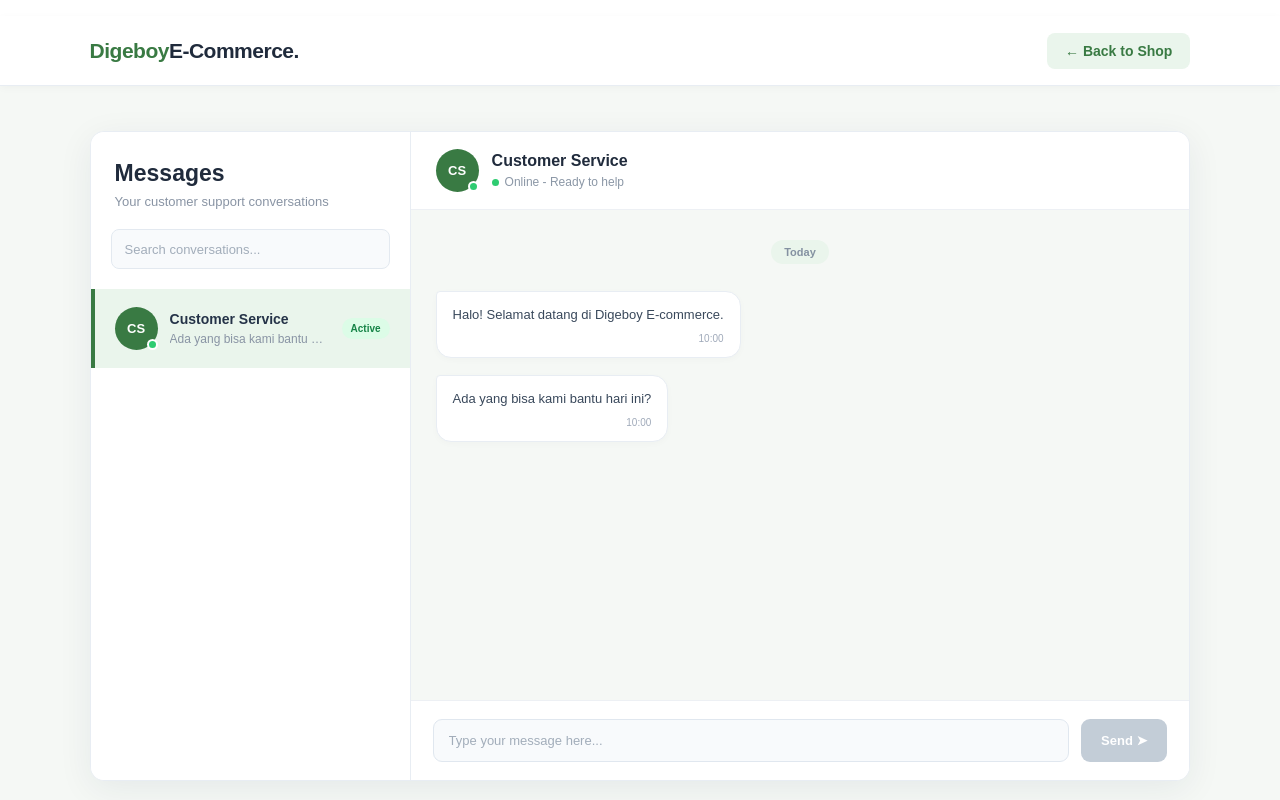
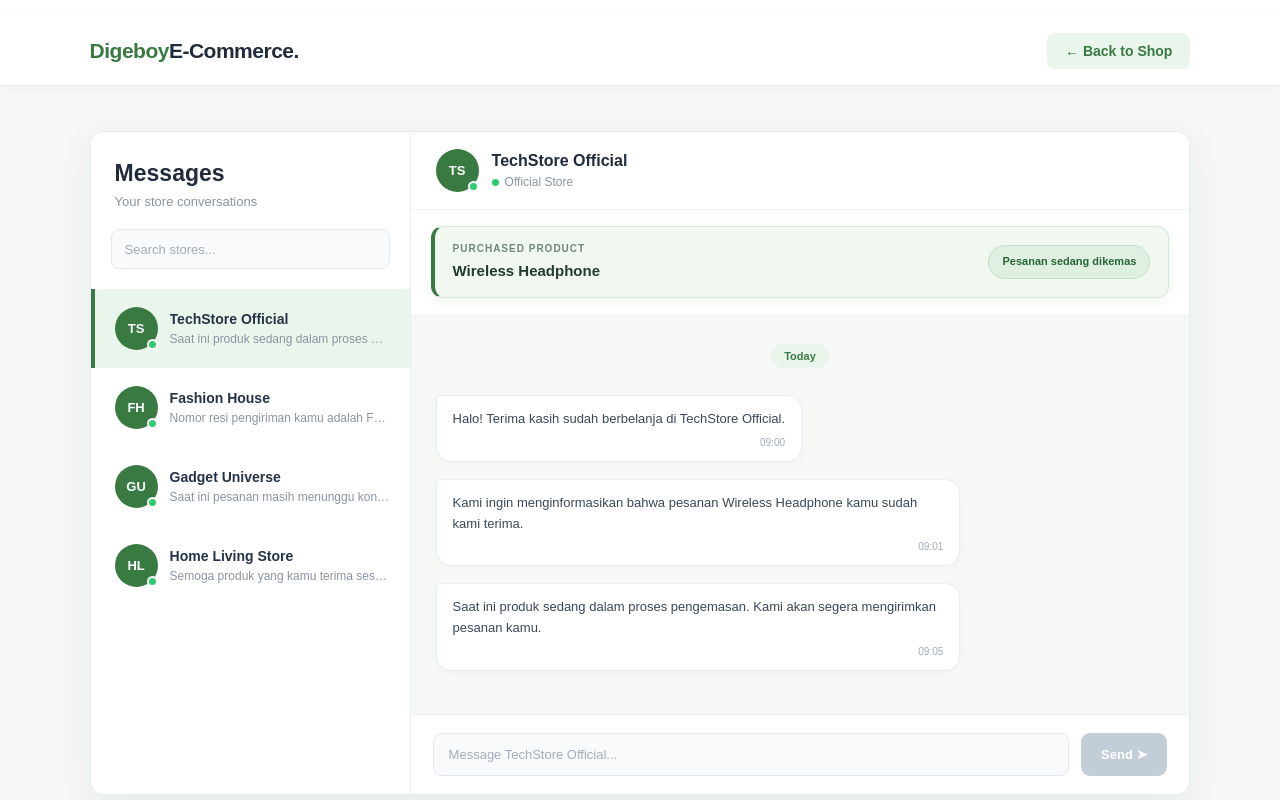
Before and after one commit to Luna-eh023/UAS-E-Commerce, a Next.js app: page / in a window 1280 px wide. Shown: the part 1380-2180 px from the top of the page. Built offline with nearby package versions, Linux system fonts and the light colour scheme.

Commit message:
Menambah chat store dan mempercantik UI dichat

```diff
--- a/src/app/component/ChatPage.module.css
+++ b/src/app/component/ChatPage.module.css
@@ -18,6 +18,7 @@
   background: #ffffff;
   border-bottom: 1px solid #e8edf3;
   box-shadow: 0 2px 8px rgba(0, 0, 0, 0.03);
+  box-sizing: border-box;
 }
 
 .logo {
@@ -67,6 +68,7 @@
   flex-direction: column;
   background: #ffffff;
   border-right: 1px solid #e8edf3;
+  min-width: 0;
 }
 
 .sidebarHeader {
@@ -107,18 +109,33 @@
   color: #a2adba;
 }
 
+.conversationList {
+  display: flex;
+  flex-direction: column;
+}
+
 .conversation {
   display: flex;
   align-items: center;
   gap: 12px;
   padding: 18px 20px;
-  background: #EAF5EC;
-  border-left: 4px solid #397A43;
+  min-width: 0;
+  border-left: 4px solid transparent;
+  background: #ffffff;
   cursor: pointer;
   transition: 0.2s ease;
 }
 
 .conversation:hover {
+  background: #F5F8F5;
+}
+
+.conversationSelected {
+  background: #EAF5EC;
+  border-left-color: #397A43;
+}
+
+.conversationSelected:hover {
   background: #DFF0E2;
 }
 
@@ -158,6 +175,9 @@
   font-size: 14px;
   font-weight: 700;
   color: #253348;
+  white-space: nowrap;
+  overflow: hidden;
+  text-overflow: ellipsis;
 }
 
 .conversationInfo p {
@@ -167,15 +187,6 @@
   text-overflow: ellipsis;
   font-size: 12px;
   color: #8994a4;
-}
-
-.activeLabel {
-  padding: 5px 9px;
-  border-radius: 20px;
-  background: #dcfce7;
-  color: #168447;
-  font-size: 10px;
-  font-weight: 700;
 }
 
 .chatContent {
@@ -211,12 +222,71 @@
   color: #8b97a6;
 }
 
+.chatHeaderInfo {
+  min-width: 0;
+}
+
 .greenDot {
   width: 7px;
   height: 7px;
   display: inline-block;
   border-radius: 50%;
   background: #2ecc71;
+}
+
+.chatContent .productInfo {
+  margin: 16px 20px;
+  padding: 16px 18px;
+  display: flex;
+  justify-content: space-between;
+  align-items: center;
+  gap: 15px;
+  background: #F0F8F0;
+  border: 1px solid #D5E8D7;
+  border-left: 4px solid #397A43;
+  border-radius: 12px;
+  box-shadow: 0 4px 12px rgba(57, 122, 67, 0.08);
+  box-sizing: border-box;
+}
+
+.chatContent .productInfo > div {
+  display: flex;
+  flex-direction: column;
+  gap: 6px;
+  min-width: 0;
+}
+
+.chatContent .productInfo > div > span {
+  display: block;
+  color: #718875;
+  font-size: 10px;
+  font-weight: 700;
+  letter-spacing: 1px;
+  text-transform: uppercase;
+}
+
+.chatContent .productInfo h4 {
+  margin: 0;
+  color: #253C2A;
+  font-size: 15px;
+  font-weight: 700;
+  line-height: 1.4;
+}
+
+.chatContent .productInfo .orderStatus {
+  display: inline-flex;
+  align-items: center;
+  justify-content: center;
+  flex-shrink: 0;
+  padding: 8px 13px;
+  background: #DFF0E2;
+  border: 1px solid #C5DFC9;
+  border-radius: 30px;
+  color: #286638;
+  font-size: 11px;
+  font-weight: 700;
+  text-align: center;
+  line-height: 1.4;
 }
 
 .messagesArea {
@@ -260,7 +330,7 @@
   padding: 6px 13px;
   border-radius: 20px;
   background: #EAF5EC;
-  color: #8491a1;
+  color: #397A43;
   font-size: 11px;
   font-weight: 600;
 }
@@ -421,6 +491,10 @@
   .messagesArea {
     padding: 20px;
   }
+
+  .chatContent .productInfo {
+    margin: 13px 15px;
+  }
 }
 
 @media (max-width: 600px) {
@@ -482,10 +556,6 @@
     font-size: 12px;
   }
 
-  .activeLabel {
-    font-size: 9px;
-  }
-
   .chatHeader {
     min-height: 68px;
     padding: 12px 16px;
@@ -493,6 +563,23 @@
 
   .chatHeader h3 {
     font-size: 14px;
+  }
+
+  .chatContent .productInfo {
+    margin: 12px;
+    padding: 13px;
+    gap: 8px;
+    flex-wrap: wrap;
+  }
+
+  .chatContent .productInfo h4 {
+    font-size: 13px;
+  }
+
+  .chatContent .productInfo .orderStatus {
+    max-width: 125px;
+    font-size: 10px;
+    white-space: normal;
   }
 
   .messagesArea {
@@ -549,8 +636,4 @@
   .messageForm button {
     padding: 0 10px;
   }
-
-  .activeLabel {
-    display: none;
-  }
 }
--- a/src/app/component/ChatPage.tsx
+++ b/src/app/component/ChatPage.tsx
@@ -12,40 +12,156 @@ interface Message {
   time: string;
 }
 
-export default function ChatPage() {
-  const [inputMessage, setInputMessage] = useState("");
-  const [messages, setMessages] = useState<Message[]>([
+interface Conversation {
+  id: number;
+  storeName: string;
+  initials: string;
+  productName: string;
+  status: string;
+  messages: Message[];
+}
+
+const initialConversations: Conversation[] = [
   {
     id: 1,
-      text: "Halo! Selamat datang di Digeboy E-commerce.",
+    storeName: "TechStore Official",
+    initials: "TS",
+    productName: "Wireless Headphone",
+    status: "Pesanan sedang dikemas",
+    messages: [
+      {
+        id: 1,
+        text: "Halo! Terima kasih sudah berbelanja di TechStore Official.",
         sender: "admin",
-      time: "10:00",
+        time: "09:00",
       },
       {
         id: 2,
-      text: "Ada yang bisa kami bantu hari ini?",
+        text: "Kami ingin menginformasikan bahwa pesanan Wireless Headphone kamu sudah kami terima.",
         sender: "admin",
-      time: "10:00",
+        time: "09:01",
       },
-  ]);
+      {
+        id: 3,
+        text: "Saat ini produk sedang dalam proses pengemasan. Kami akan segera mengirimkan pesanan kamu.",
+        sender: "admin",
+        time: "09:05",
+      },
+    ],
+  },
+  {
+    id: 2,
+    storeName: "Fashion House",
+    initials: "FH",
+    productName: "Premium Hoodie",
+    status: "Pesanan telah dikirim",
+    messages: [
+      {
+        id: 1,
+        text: "Halo! Terima kasih telah membeli Premium Hoodie di Fashion House.",
+        sender: "admin",
+        time: "09:10",
+      },
+      {
+        id: 2,
+        text: "Kabar baik! Pesanan kamu sudah berhasil kami serahkan kepada pihak ekspedisi.",
+        sender: "admin",
+        time: "09:12",
+      },
+      {
+        id: 3,
+        text: "Nomor resi pengiriman kamu adalah FSH20261124. Silakan gunakan nomor tersebut untuk melacak paket.",
+        sender: "admin",
+        time: "09:15",
+      },
+    ],
+  },
+  {
+    id: 3,
+    storeName: "Gadget Universe",
+    initials: "GU",
+    productName: "Smart Watch Series 8",
+    status: "Menunggu pembayaran",
+    messages: [
+      {
+        id: 1,
+        text: "Halo! Selamat datang di Gadget Universe.",
+        sender: "admin",
+        time: "09:20",
+      },
+      {
+        id: 2,
+        text: "Kami menerima pesanan Smart Watch Series 8 dari akun kamu.",
+        sender: "admin",
+        time: "09:21",
+      },
+      {
+        id: 3,
+        text: "Saat ini pesanan masih menunggu konfirmasi pembayaran. Silakan selesaikan pembayaran agar pesanan dapat kami proses.",
+        sender: "admin",
+        time: "09:25",
+      },
+    ],
+  },
+  {
+    id: 4,
+    storeName: "Home Living Store",
+    initials: "HL",
+    productName: "Minimalist Table Lamp",
+    status: "Pesanan selesai",
+    messages: [
+      {
+        id: 1,
+        text: "Halo! Terima kasih sudah berbelanja di Home Living Store.",
+        sender: "admin",
+        time: "09:30",
+      },
+      {
+        id: 2,
+        text: "Kami ingin menginformasikan bahwa Minimalist Table Lamp sudah berhasil dikirim dan diterima.",
+        sender: "admin",
+        time: "09:35",
+      },
+      {
+        id: 3,
+        text: "Semoga produk yang kamu terima sesuai harapan. Terima kasih telah berbelanja bersama kami!",
+        sender: "admin",
+        time: "09:40",
+      },
+    ],
+  },
+];
 
+export default function ChatPage() {
+  const [conversations, setConversations] = useState<Conversation[]>(
+    initialConversations
+  );
+
+  const [selectedConversationId, setSelectedConversationId] =
+    useState<number>(1);
+
+  const [inputMessage, setInputMessage] = useState("");
   const [isTyping, setIsTyping] = useState(false);
   const [chatLoaded, setChatLoaded] = useState(false);
 
   const messagesEndRef = useRef<HTMLDivElement>(null);
 
+  const selectedConversation = conversations.find(
+    (conversation) => conversation.id === selectedConversationId
+  );
+
   useEffect(() => {
-    const savedMessages = localStorage.getItem("digeboy-chat");
+    const savedChats = localStorage.getItem("digeboy-store-chats-v1");
 
-    if (savedMessages) {
+    if (savedChats) {
       try {
-        const parsedMessages: Message[] = JSON.parse(savedMessages);
+        const parsedChats: Conversation[] = JSON.parse(savedChats);
 
-        if (Array.isArray(parsedMessages)) {
-          setMessages(parsedMessages);
+        if (Array.isArray(parsedChats)) {
+          setConversations(parsedChats);
         }
       } catch {
-        localStorage.removeItem("digeboy-chat");
+        localStorage.removeItem("digeboy-store-chats-v1");
       }
     }
 
@@ -55,69 +171,53 @@ export default function ChatPage() {
   useEffect(() => {
     if (chatLoaded) {
       localStorage.setItem(
-        "digeboy-chat",
-        JSON.stringify(messages)
+        "digeboy-store-chats-v1",
+        JSON.stringify(conversations)
       );
     }
 
     messagesEndRef.current?.scrollIntoView({
       behavior: "smooth",
     });
-  }, [messages, chatLoaded]);
+  }, [conversations, chatLoaded, selectedConversationId]);
 
   const handleSendMessage = (e: FormEvent<HTMLFormElement>) => {
     e.preventDefault();
 
     const userText = inputMessage.trim();
 
-    if (!userText || isTyping) return;
+    if (!userText || isTyping || !selectedConversation) return;
 
     const now = new Date().toLocaleTimeString("id-ID", {
       hour: "2-digit",
       minute: "2-digit",
     });
 
-    const newMessage: Message = {
+    const userMessage: Message = {
       id: Date.now(),
       text: userText,
       sender: "user",
       time: now,
     };
 
-    setMessages((prev) => [...prev, newMessage]);
+    setConversations((prev) =>
+      prev.map((conversation) =>
+        conversation.id === selectedConversationId
+          ? {
+              ...conversation,
+              messages: [...conversation.messages, userMessage],
+            }
+          : conversation
+      )
+    );
+
     setInputMessage("");
     setIsTyping(true);
-
-    const text = userText.toLowerCase();
-
-    let reply =
-      "Terima kasih sudah menghubungi Digeboy E-commerce. Ada hal lain yang bisa kami bantu?";
-
-    if (text.includes("harga")) {
-      reply = "Untuk informasi harga, silakan cek katalog produk kami.";
-    } else if (
-      text.includes("pengiriman") ||
-      text.includes("lacak")
-    ) {
-      reply = "Untuk mengecek pengiriman, silakan buka menu Lacak Pesanan. Kamu bisa mencoba nomor DGB001.";
-    } else if (
-      text.includes("pesanan") ||
-      text.includes("order")
-    ) {
-      reply = "Silakan berikan nomor pesanan kamu agar bisa kami bantu cek.";
-    } else if (
-      text.includes("halo") ||
-      text.includes("hai")
-    ) {
-      reply = "Halo! Senang bisa membantu kamu. Ada yang ingin ditanyakan?";
-    } else if (text.includes("terima kasih")) {
-      reply = "Sama-sama! Terima kasih sudah berbelanja di Digeboy.";
-    }
 
     window.setTimeout(() => {
       const adminMessage: Message = {
         id: Date.now() + 1,
-        text: reply,
+        text: `Terima kasih sudah menghubungi ${selectedConversation.storeName}. Pesan kamu mengenai ${selectedConversation.productName} sudah kami terima. Tim toko kami akan segera membantu kamu.`,
         sender: "admin",
         time: new Date().toLocaleTimeString("id-ID", {
           hour: "2-digit",
@@ -125,14 +225,31 @@ export default function ChatPage() {
         }),
       };
 
-      setMessages((prev) => [...prev, adminMessage]);
+      setConversations((prev) =>
+        prev.map((conversation) =>
+          conversation.id === selectedConversationId
+            ? {
+                ...conversation,
+                messages: [...conversation.messages, adminMessage],
+              }
+            : conversation
+        )
+      );
+
       setIsTyping(false);
-    }, 800);
+    }, 1000);
   };
+
+  const handleSelectConversation = (id: number) => {
+    if (isTyping) return;
+
+    setSelectedConversationId(id);
+  };
+
+  if (!selectedConversation) return null;
 
   return (
     <main className={styles.chatPage} id="chat">
-
       <header className={styles.topbar}>
         <Link href="/" className={styles.logo}>
           Digeboy<span>E-Commerce.</span>
@@ -143,56 +260,86 @@ export default function ChatPage() {
         </Link>
       </header>
 
-
       <section className={styles.chatLayout}>
-
         <aside className={styles.sidebar}>
           <div className={styles.sidebarHeader}>
             <h2>Messages</h2>
-            <p>Your customer support conversations</p>
+            <p>Your store conversations</p>
           </div>
 
           <div className={styles.searchBox}>
             <input
               type="text"
-              placeholder="Search conversations..."
+              placeholder="Search stores..."
+              aria-label="Search stores"
               disabled
-              aria-label="Search conversations"
             />
           </div>
 
-          <div className={styles.conversation}>
+          <div className={styles.conversationList}>
+            {conversations.map((conversation) => {
+              const lastMessage =
+                conversation.messages[conversation.messages.length - 1];
+
+              return (
+                <div
+                  key={conversation.id}
+                  className={`${styles.conversation} ${
+                    selectedConversationId === conversation.id
+                      ? styles.conversationSelected
+                      : ""
+                  }`}
+                  onClick={() =>
+                    handleSelectConversation(conversation.id)
+                  }
+                  role="button"
+                  tabIndex={0}
+                  onKeyDown={(e) => {
+                    if (e.key === "Enter" || e.key === " ") {
+                      handleSelectConversation(conversation.id);
+                    }
+                  }}
+                >
                   <div className={styles.avatar}>
-              CS
+                    {conversation.initials}
                     <span className={styles.onlineIndicator}></span>
                   </div>
 
                   <div className={styles.conversationInfo}>
-              <h4>Customer Service</h4>
-              <p>
-                {messages[messages.length - 1]?.text}
-              </p>
+                    <h4>{conversation.storeName}</h4>
+                    <p>{lastMessage?.text}</p>
                   </div>
-
-            <span className={styles.activeLabel}>Active</span>
+                </div>
+              );
+            })}
           </div>
         </aside>
 
         <div className={styles.chatContent}>
-
           <div className={styles.chatHeader}>
             <div className={styles.avatar}>
-              CS
+              {selectedConversation.initials}
               <span className={styles.onlineIndicator}></span>
             </div>
 
-            <div>
-              <h3>Customer Service</h3>
+            <div className={styles.chatHeaderInfo}>
+              <h3>{selectedConversation.storeName}</h3>
               <p>
                 <span className={styles.greenDot}></span>
-                Online - Ready to help
+                Official Store
               </p>
             </div>
+          </div>
+
+          <div className={styles.productInfo}>
+            <div>
+              <span>Purchased Product</span>
+              <h4>{selectedConversation.productName}</h4>
+            </div>
+
+            <span className={styles.orderStatus}>
+              {selectedConversation.status}
+            </span>
           </div>
 
           <div className={styles.messagesArea}>
@@ -200,7 +347,7 @@ export default function ChatPage() {
               <span>Today</span>
             </div>
 
-            {messages.map((message) => (
+            {selectedConversation.messages.map((message) => (
               <div
                 key={message.id}
                 className={
@@ -226,7 +373,7 @@ export default function ChatPage() {
               <div className={styles.adminMessageWrapper}>
                 <div className={styles.adminMessage}>
                   <p className={styles.typing}>
-                    Customer Service sedang mengetik...
+                    {selectedConversation.storeName} sedang mengetik...
                   </p>
                 </div>
               </div>
@@ -241,7 +388,7 @@ export default function ChatPage() {
           >
             <input
               type="text"
-              placeholder="Type your message here..."
+              placeholder={`Message ${selectedConversation.storeName}...`}
               value={inputMessage}
               onChange={(e) => setInputMessage(e.target.value)}
               maxLength={500}
@@ -254,14 +401,12 @@ export default function ChatPage() {
               Send ➤
             </button>
           </form>
-
         </div>
       </section>
 
       <footer className={styles.pageFooter}>
         © 2026 Digeboy. All Rights Reserved.
       </footer>
-
     </main>
   );
 }
```
Lines whose indentation alone changed are shown as unchanged.
